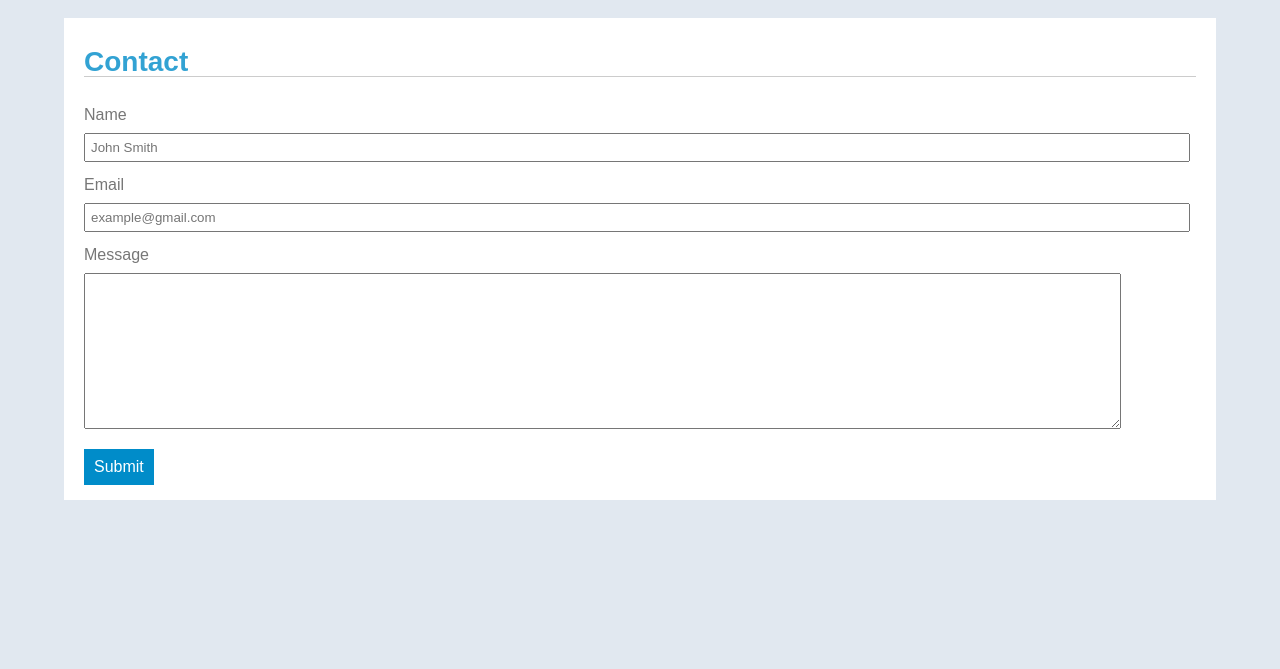
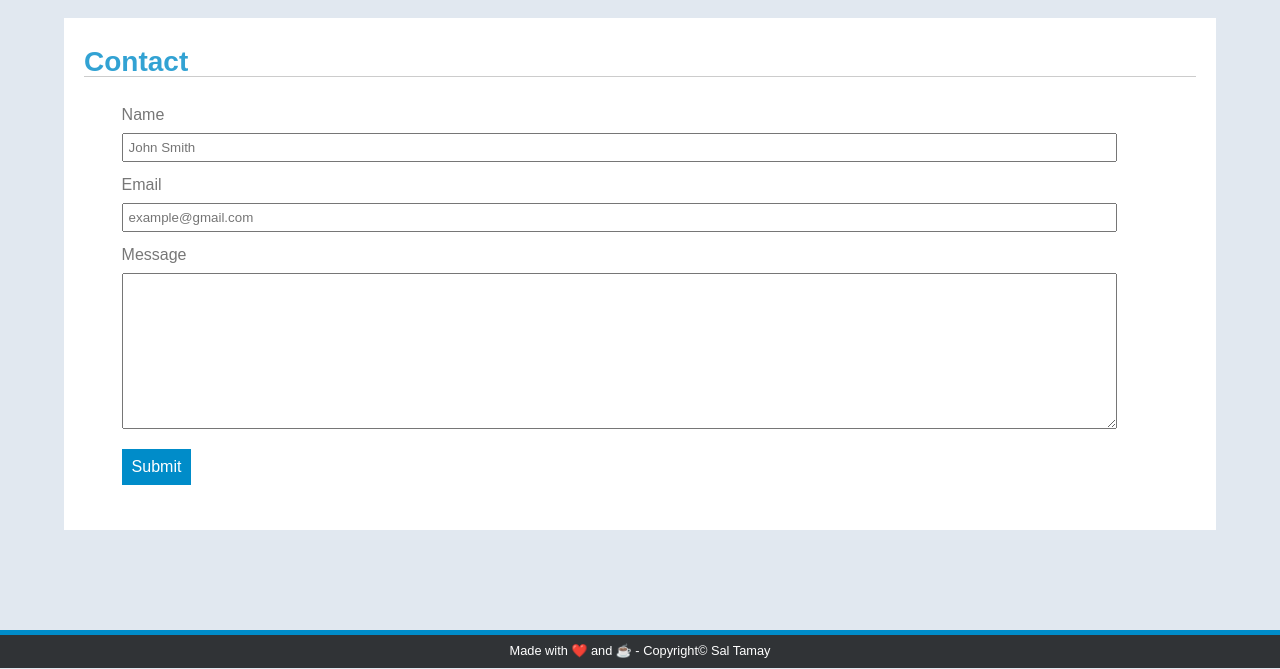
Before and after one commit to saltamay/UofT_BootCamp_ResponsivePortfolio, a plain HTML site: page contact.html in a window 1280 px wide. Shown: the part 131-800 px from the top of the page. Drawn offline with Linux system fonts and the light colour scheme.

Commit message:
Fixin the form html and css on contact me page

```diff
--- a/assets/css/style.css
+++ b/assets/css/style.css
@@ -51,7 +51,7 @@ header nav a {
 } */
 
 main {
-  margin-top: 20px;
+  margin: 20px 0 100px 0;
 }
 
 main .container {
@@ -144,8 +144,8 @@ footer {
 /* Contact Me Page Styles */
 
 form {
-  margin: 30px 15px 0 20px;
-  width: 100%;
+  margin: 30px auto;
+  width: 90%;
 }
 
 form input {
@@ -158,7 +158,7 @@ form input {
 form textarea {
   display: block;
   margin: 10px 0 15px 0;
-  width: 90%;
+  width: 96%;
 }
 
 .btn-submit {
--- a/contact.html
+++ b/contact.html
@@ -34,5 +34,11 @@
     </form>
     </div>
   </main>
+  <div class="bottom-ruler"></div>
+  <footer>
+    <div class="container">
+      <p>Made with ❤️ and ☕ - Copyright&copy; Sal Tamay</p>
+    </div>
+  </footer>
 </body>
 </html>
```
Also changed, not shown: index.html (+1 -1 lines).
